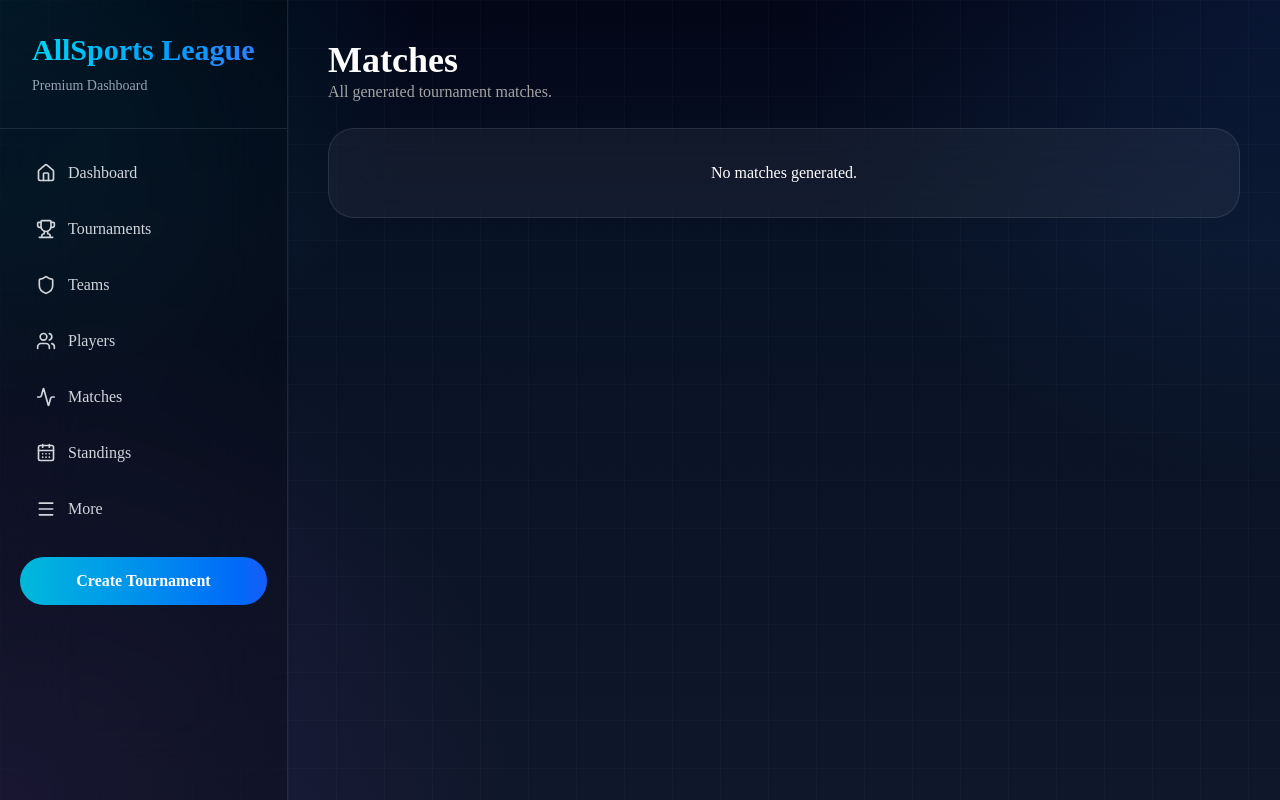
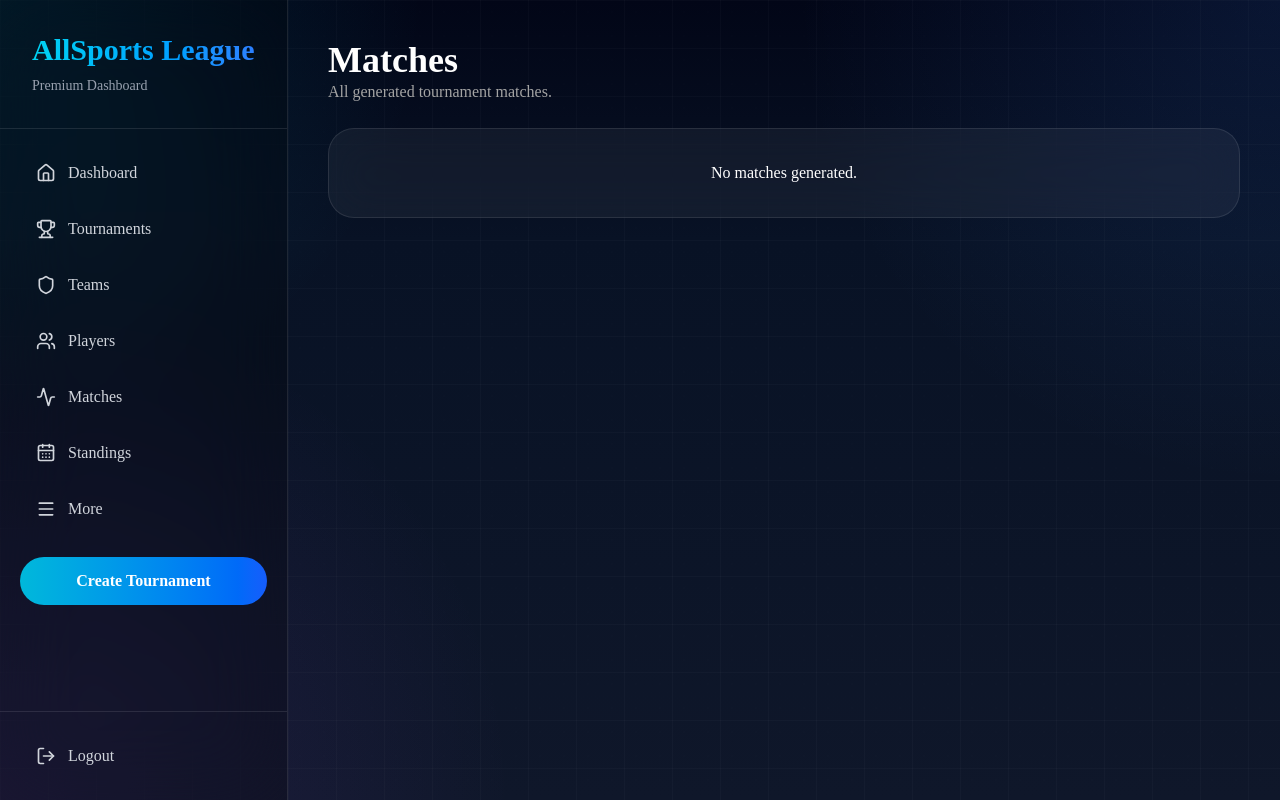
Before and after one commit to abelarg19-ctrl/allsports-league, a Next.js app: page /dashboard/matches in a window 1280 px wide. Built offline with nearby package versions, Linux system fonts and the light colour scheme.

Commit message:
fix: enable dashboard card navigation and restore logout

```diff
--- a/app/dashboard/layout.tsx
+++ b/app/dashboard/layout.tsx
@@ -1,4 +1,5 @@
 import Link from "next/link";
+import LogoutButton from "@/components/auth/LogoutButton";
 import {
   Activity,
   CalendarDays,
@@ -88,6 +89,10 @@ export default function DashboardLayout({
             </Link>
           </div>
         </nav>
+
+        <div className="border-t border-white/10 p-5">
+          <LogoutButton />
+        </div>
       </aside>
 
       <main className="min-h-screen px-4 pb-32 pt-5 sm:px-6 sm:pt-6 lg:ml-72 lg:p-10">
--- a/features/dashboard/components/DashboardStatsGrid.tsx
+++ b/features/dashboard/components/DashboardStatsGrid.tsx
@@ -30,6 +30,7 @@ export default function DashboardStatsGrid({
       <StatCard
         title="Tournaments"
         value={stats.tournaments}
+        href="/dashboard/tournaments"
         icon={Trophy}
         iconClassName="text-yellow-500"
       />
@@ -37,6 +38,7 @@ export default function DashboardStatsGrid({
       <StatCard
         title="Active"
         value={stats.active}
+        href="/dashboard/tournaments"
         icon={Activity}
         iconClassName="text-green-500"
       />
@@ -44,6 +46,7 @@ export default function DashboardStatsGrid({
       <StatCard
         title="Finished"
         value={stats.finished}
+        href="/dashboard/tournaments"
         icon={CalendarDays}
         iconClassName="text-blue-500"
       />
@@ -51,6 +54,7 @@ export default function DashboardStatsGrid({
       <StatCard
         title="Teams"
         value={stats.teams}
+        href="/dashboard/teams"
         icon={Users}
         iconClassName="text-purple-500"
       />
@@ -58,6 +62,7 @@ export default function DashboardStatsGrid({
       <StatCard
         title="Players"
         value={stats.players}
+        href="/dashboard/players"
         icon={User}
         iconClassName="text-cyan-500"
       />
@@ -65,6 +70,7 @@ export default function DashboardStatsGrid({
       <StatCard
         title="Matches"
         value={stats.matches}
+        href="/dashboard/matches"
         icon={Swords}
         iconClassName="text-red-500"
       />
```
